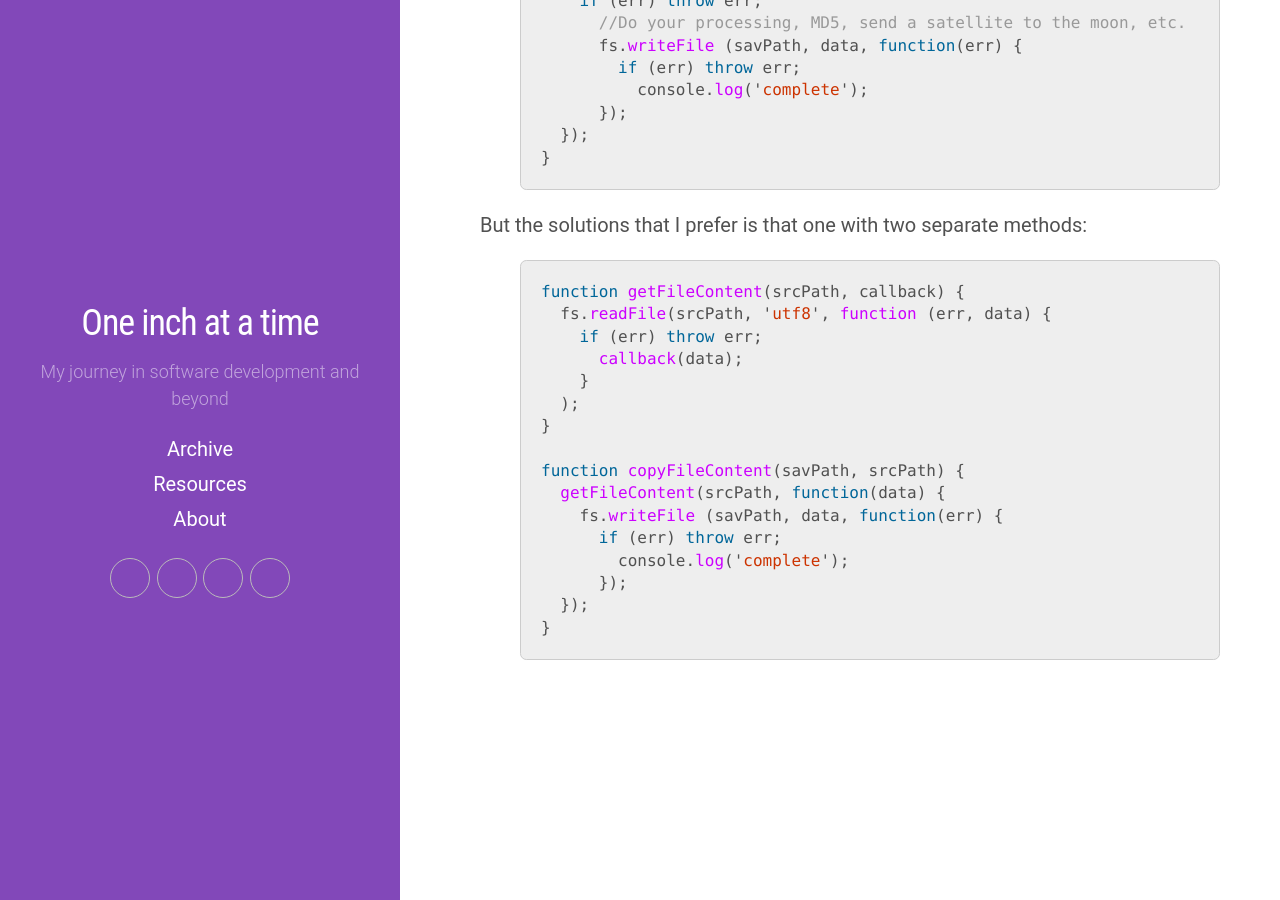
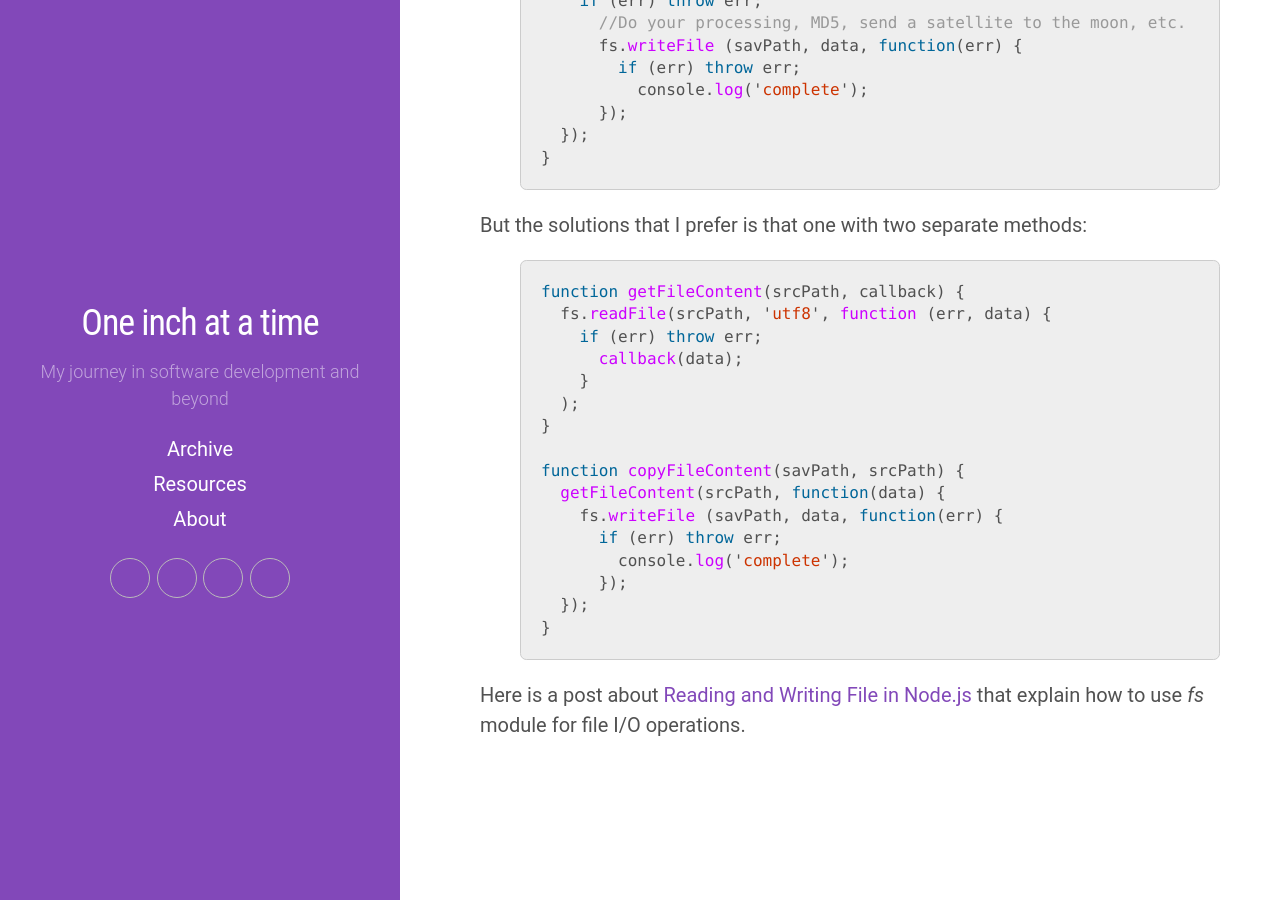
Before and after one commit to kingsor/kingsor.github.io, a Jekyll site: the page built from _posts/2016-02-08-read-file-and-write-it-again-with-node.md, in a window 1280 px wide and 900 px high, scrolled down 538 px. Built offline with Jekyll 4.4.1, drawn with Linux system fonts in a browser that asks for light colours; nearby versions of some CDN libraries; some web fonts are replaced.

Commit message:
Update previous post

```diff
--- a/_posts/2016-02-08-read-file-and-write-it-again-with-node.md
+++ b/_posts/2016-02-08-read-file-and-write-it-again-with-node.md
@@ -46,3 +46,5 @@ function copyFileContent(savPath, srcPath) {
   });
 }
 {% endhighlight %}
+
+Here is a post about [Reading and Writing File in Node.js](http://www.javabeat.net/nodejs-read-write-file/) that explain how to use *fs* module for file I/O operations.
```
